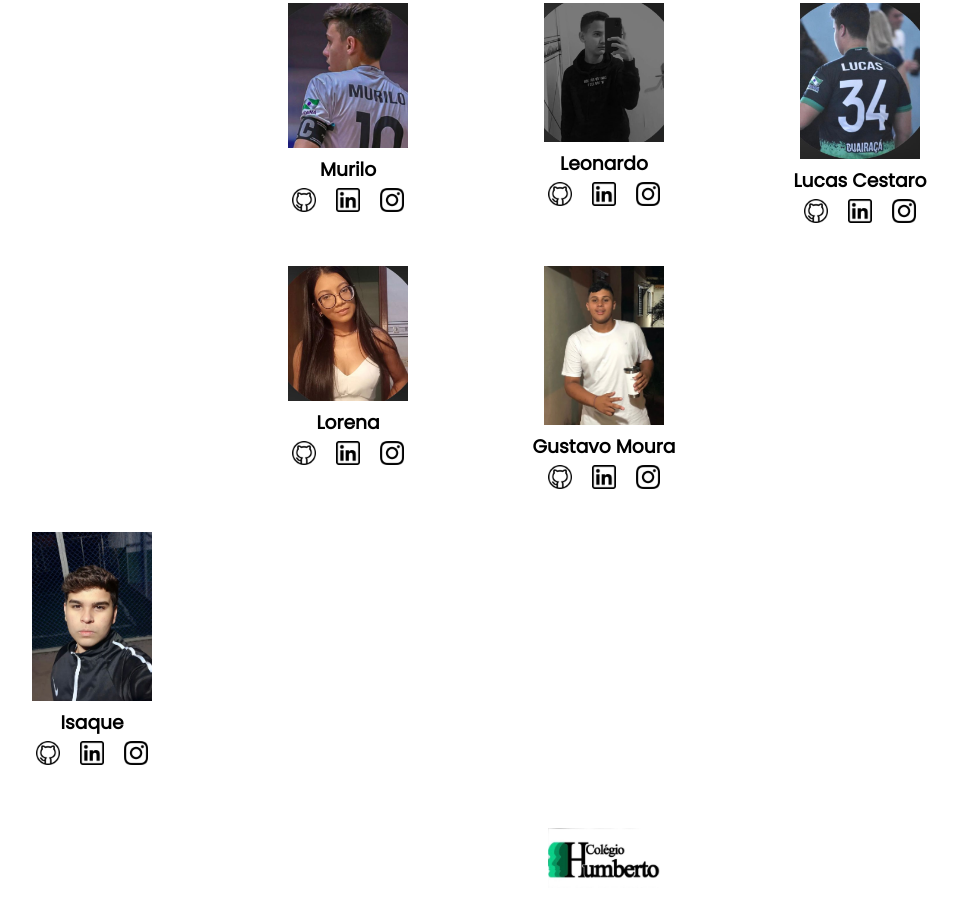
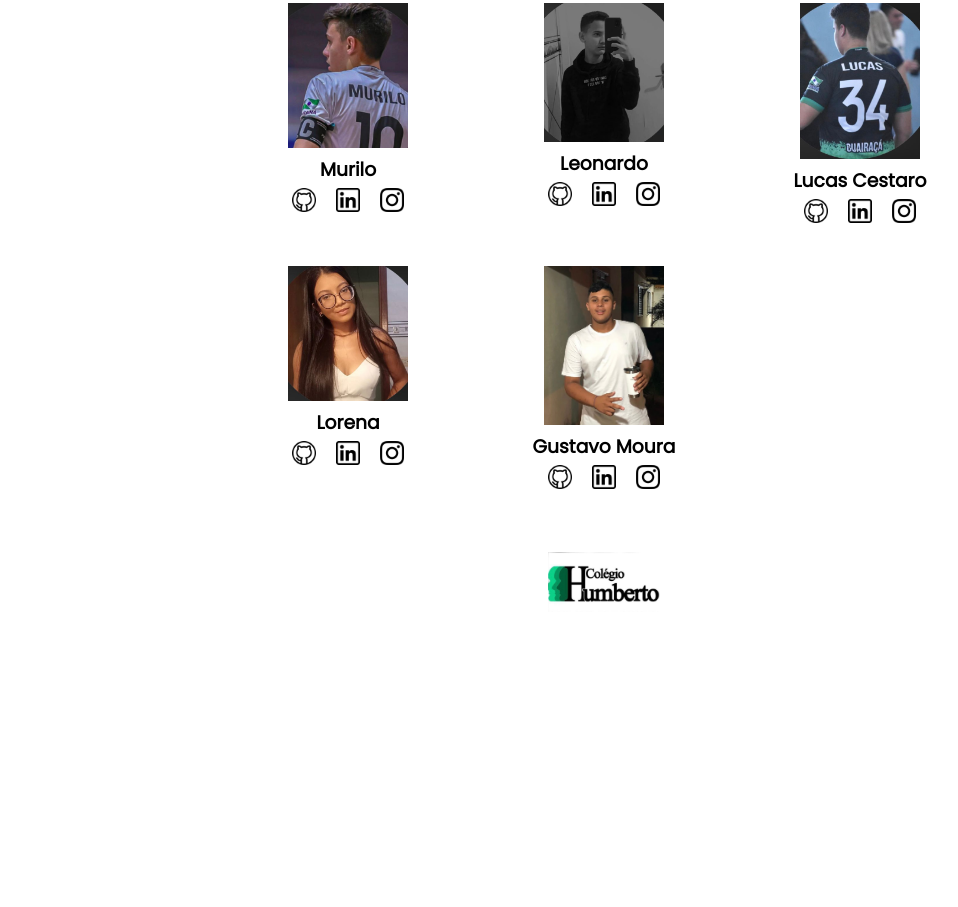
Before and after one commit to ProfCarolAssis/Turma_2-B, a plain HTML site: page index.html in a window 1280 px wide. Shown: the part 965-1872 px from the top of the page, without its empty margins (36-994 px from the left). After the commit the page ends 1596 px from the top, so only its background shows below. Drawn offline with Linux system fonts and the light colour scheme.

Commit message:
Update index.html

```diff
--- a/index.html
+++ b/index.html
@@ -90,14 +90,6 @@
             <a href="https://www.linkedin.com/in/thais-pianucci-benedicto-54a9a416/"><img class="estudante-icone" src="linkedin.png" alt="icone linkedin"></a>
             <a href="https://www.instagram.com/thaispianucci/"><img class="estudante-icone" src="instagram.png" alt="icone instagram"></a>
          </div>
-        <span></span>
-        <span></span>
-        <div class="estudante-div">
-            <img class="estudante-imagem" src="Isaque.jpeg" alt="foto da Isaque">
-            <h3 class="estudante-nome">Isaque</h3>
-            <a href="https://github.com/rafaelamunhoz12"><img class="estudante-icone" src="github.png" alt="icone github"></a>
-            <a href="http://linkedin.com/in/rafaela-felix-munhoz-oliveira-02160a10a"><img class="estudante-icone" src="linkedin.png" alt="icone linkedin"></a>
-            <a href="https://www.instagram.com/rafafmo/"><img class="estudante-icone" src="instagram.png" alt="icone instagram"></a>
     </div>
     </section>
     <footer class="rodape">
```
